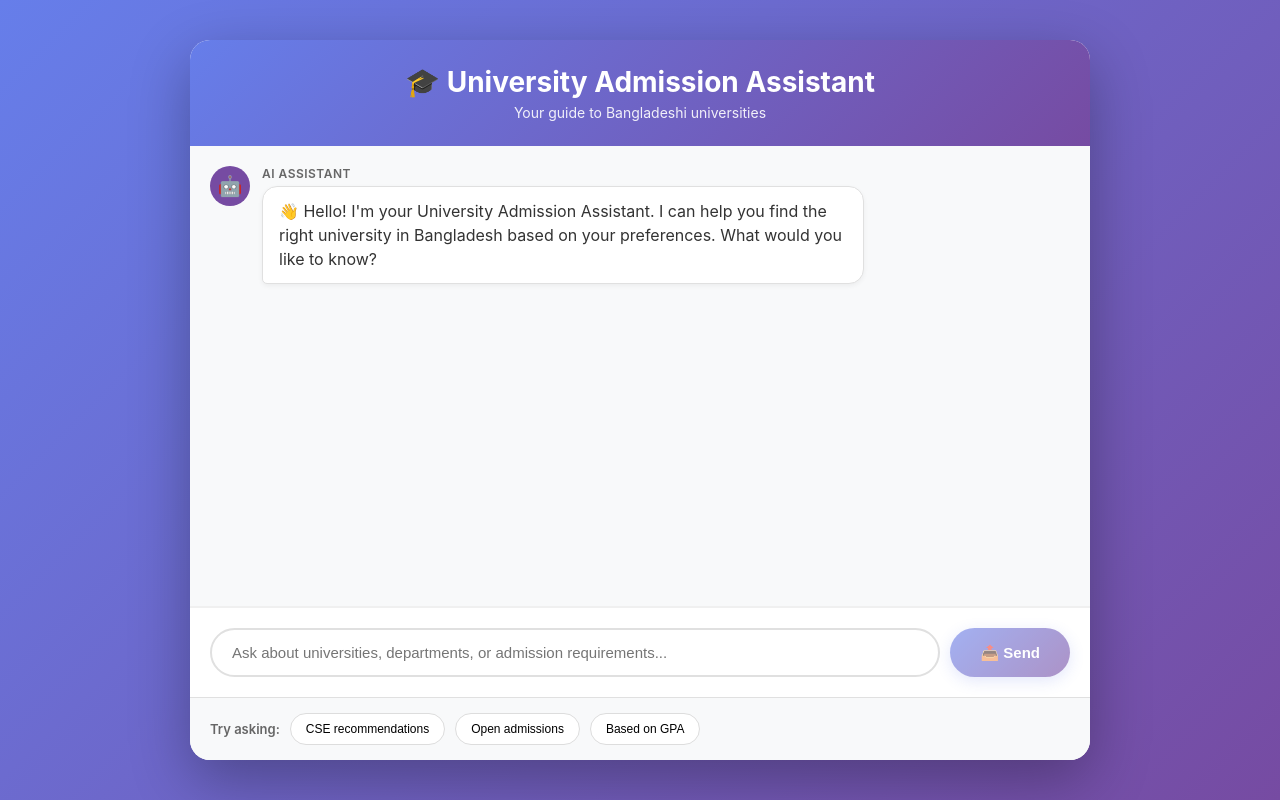
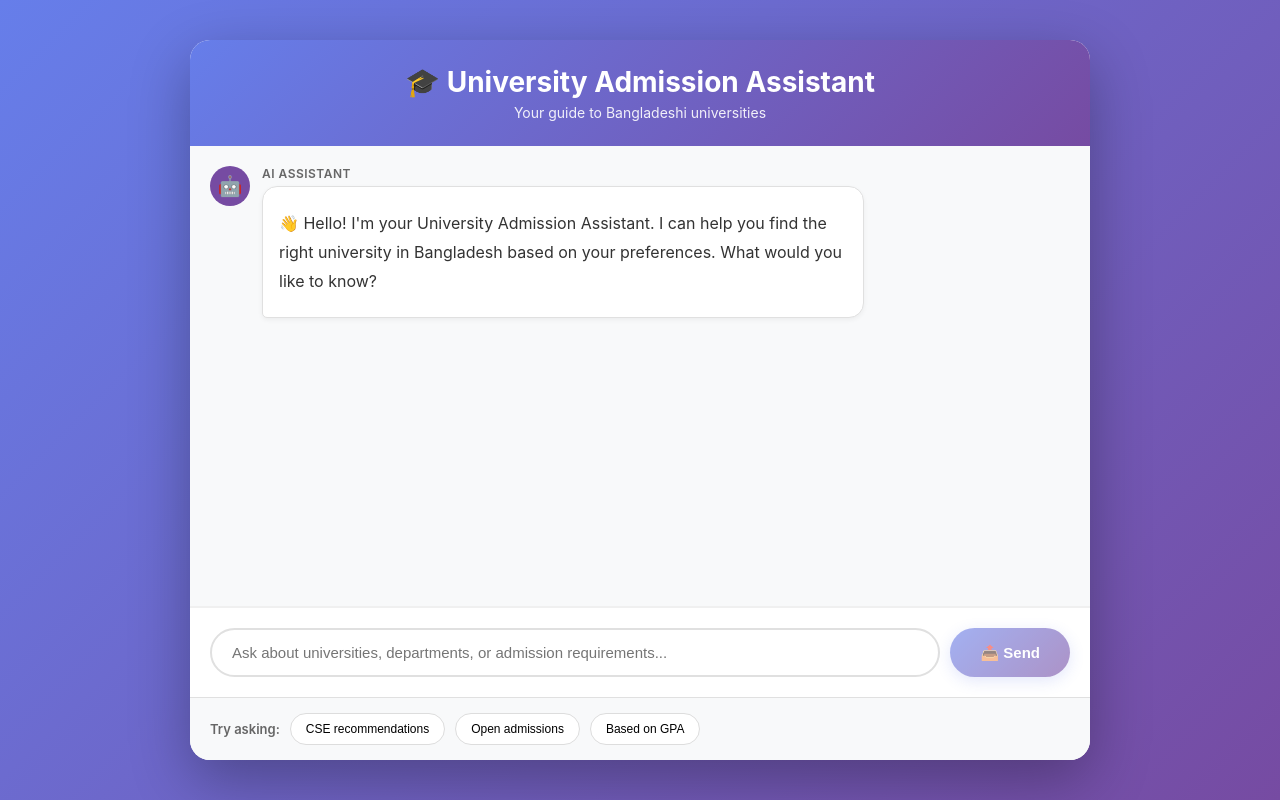
Before and after one commit to TD-Jit-7/admission_assistant, a React (Create React App) app in the folder frontend/: page / in a window 1280 px wide. Built offline with nearby package versions, Linux system fonts and the light colour scheme.

Commit message:
Add better AI response formatting

```diff
--- a/frontend/package.json
+++ b/frontend/package.json
@@ -10,6 +10,7 @@
     "axios": "^1.13.5",
     "react": "^19.2.4",
     "react-dom": "^19.2.4",
+    "react-markdown": "^10.1.0",
     "react-scripts": "5.0.1",
     "web-vitals": "^2.1.4"
   },
--- a/frontend/src/App.css
+++ b/frontend/src/App.css
@@ -270,3 +270,49 @@ body {
     width: 100%;
   }
 }
+/* Better AI message formatting */
+.message-text {
+  padding: 12px 16px;
+  border-radius: 15px;
+  line-height: 1.8;
+  word-wrap: break-word;
+  white-space: pre-line;
+}
+
+.message-text h1, .message-text h2, .message-text h3 {
+  color: #667eea;
+  margin: 15px 0 10px 0;
+  font-size: 1.1em;
+}
+
+.message-text strong {
+  color: #667eea;
+  font-weight: 700;
+}
+
+.message-text ul, .message-text ol {
+  margin: 10px 0;
+  padding-left: 20px;
+  list-style-position: outside;
+}
+
+.message-text li {
+  margin: 8px 0;
+  line-height: 1.6;
+}
+
+.message-text p {
+  margin: 10px 0;
+}
+
+.message-text code {
+  background: #f5f5f5;
+  padding: 2px 6px;
+  border-radius: 3px;
+  font-family: 'Courier New', monospace;
+}
+
+.message-text em {
+  font-style: italic;
+  color: #555;
+}
--- a/frontend/src/App.js
+++ b/frontend/src/App.js
@@ -1,3 +1,4 @@
+import ReactMarkdown from 'react-markdown';
 import React, { useState, useEffect, useRef } from 'react';
 import axios from 'axios';
 import './App.css';
@@ -96,7 +97,9 @@ function App() {
                 <div className="message-role">
                   {msg.role === 'user' ? 'You' : 'AI Assistant'}
                 </div>
-                <div className="message-text">{msg.content}</div>
+                <div className="message-text">
+                  <ReactMarkdown>{msg.content}</ReactMarkdown>
+                </div>
               </div>
             </div>
           ))}
```
Also changed, not shown: 2 other files (tests, documents, lock files or other folders).
